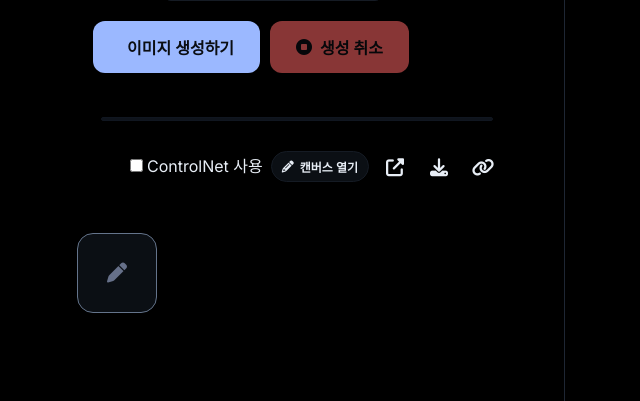
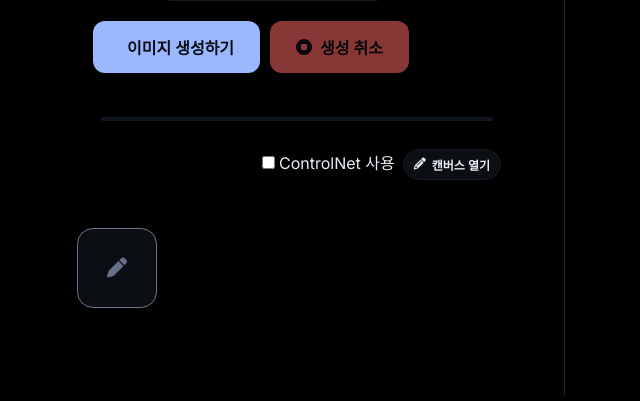
Before and after one commit to YoungkyuAlexKim/ComfyUI_FastAPI, a FastAPI app: template templates/index.html in a window 1280 px wide. Shown: the part 1003-1404 px from the top of the page, without its empty margins (275-915 px from the left). Run offline with FastAPI, Linux system fonts and the light colour scheme; the template is opened without the code that fills it, so the values that code supplies are empty; some libraries are stand-ins or nearby versions.

Commit message:
필요없는 버튼 3종 삭제 (새탭에서 열기, 다운로드, 링크복사)

```diff
--- a/templates/index.html
+++ b/templates/index.html
@@ -165,15 +165,6 @@
                                         <button id="open-canvas-btn" type="button" class="chip-btn" title="캔버스 열기" aria-label="캔버스 열기">
                                             <i class="fas fa-pencil"></i> 캔버스 열기
                                         </button>
-                                        <button id="open-btn" type="button" class="icon-btn" title="새 탭에서 열기" aria-label="새 탭에서 열기">
-                                            <i class="fas fa-up-right-from-square"></i>
-                                        </button>
-                                        <button id="download-btn" type="button" class="icon-btn" title="다운로드" aria-label="다운로드">
-                                            <i class="fas fa-download"></i>
-                                        </button>
-                                        <button id="copylink-btn" type="button" class="icon-btn" title="링크 복사" aria-label="링크 복사">
-                                            <i class="fas fa-link"></i>
-                                        </button>
                                     </div>
                                 </div>
                             </div>
@@ -561,13 +552,9 @@
         // Initialize ControlNet slot on load
         refreshControlSlotFromStorage();
 
-        // Result actions
-        const openBtn = document.getElementById('open-btn');
-        const downloadBtn = document.getElementById('download-btn');
-        const copyLinkBtn = document.getElementById('copylink-btn');
+        // Result actions (simplified: only in-image download button remains)
         let lastImageUrlOriginal = '';
         function setResultActionsEnabled(enabled){
-            [openBtn, downloadBtn, copyLinkBtn].forEach((b)=>{ if (b) b.disabled = !enabled; });
             const rdb = document.getElementById('result-download-btn');
             if (rdb) {
                 if (enabled && lastImageUrlOriginal) { rdb.style.display = 'inline-flex'; rdb.disabled = false; }
@@ -575,18 +562,6 @@
             }
         }
         setResultActionsEnabled(false);
-        if (openBtn) openBtn.addEventListener('click', async () => { if (!lastImageUrlOriginal) return; const ok = await headOk(lastImageUrlOriginal); if (ok) window.open(lastImageUrlOriginal, '_blank'); else showStatus('파일이 삭제되었거나 만료되었습니다.', 'error'); });
-        if (downloadBtn) downloadBtn.addEventListener('click', async () => {
-            if (!lastImageUrlOriginal) return;
-            const ok = await headOk(lastImageUrlOriginal);
-            if (!ok) { showStatus('파일이 삭제되었거나 만료되었습니다.', 'error'); return; }
-            const a = document.createElement('a');
-            a.href = lastImageUrlOriginal;
-            a.download = (lastImageUrlOriginal.split('/').pop() || 'image.png');
-            document.body.appendChild(a);
-            a.click();
-            a.remove();
-        });
         const resultDownloadBtn = document.getElementById('result-download-btn');
         if (resultDownloadBtn) resultDownloadBtn.addEventListener('click', async () => {
             if (!lastImageUrlOriginal) return;
@@ -598,12 +573,6 @@
             document.body.appendChild(a);
             a.click();
             a.remove();
-        });
-        if (copyLinkBtn) copyLinkBtn.addEventListener('click', async () => {
-            if (!lastImageUrlOriginal) return;
-            const ok = await headOk(lastImageUrlOriginal);
-            if (!ok) { showStatus('파일이 삭제되었거나 만료되었습니다.', 'error'); return; }
-            try { await navigator.clipboard.writeText(new URL(lastImageUrlOriginal, window.location.origin).toString()); showStatus('링크가 복사되었습니다.', 'info'); } catch(_) { showStatus('클립보드 복사 실패', 'error'); }
         });
 
         // Track the latest job started by this client
```
Also changed, not shown: db/app_data.db.
